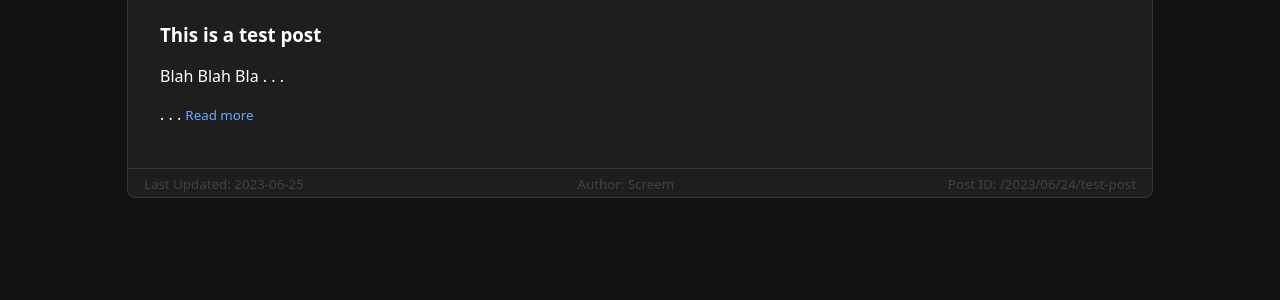
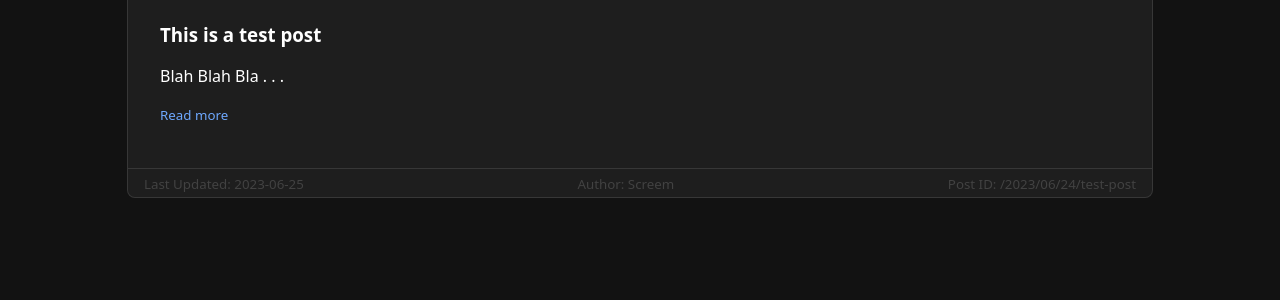
Before and after one commit to Screem-Sec/Dev-Site, a Jekyll site: the page built from index.md, in a window 1280 px wide. Shown: the part 171-471 px from the top of the page. Built offline with Jekyll 4.4.1, drawn with Linux system fonts in a browser that asks for light colours.

Commit message:
Update index.html

```diff
--- a/_layouts/index.html
+++ b/_layouts/index.html
@@ -7,7 +7,7 @@
           <div class="post-title">
             <a href="{{ post.url }}">{{ post.title }}</a>
           </div>
-          <div class="post-excerpt">{{ post.excerpt }} . . . <small><a class="post-more" href="{{ post.url }}">Read more</a></small></div>
+          <div class="post-excerpt">{{ post.excerpt }}<small><a class="post-more" href="{{ post.url }}">Read more</a></small></div>
           <div class="post-footer">
             <div class="post-footer-left">
               <small>
```
